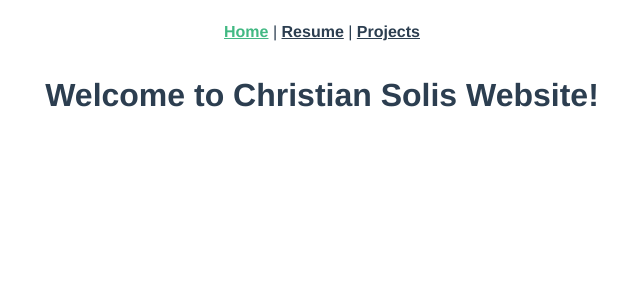
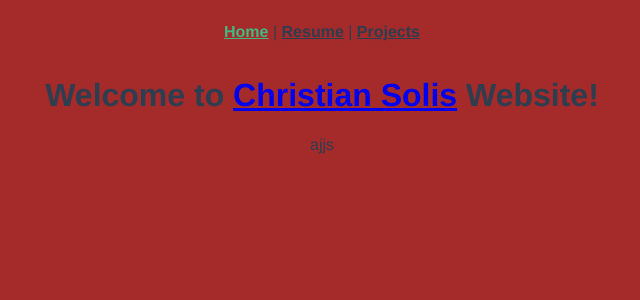
Before and after one commit to Tacoholic/personal_website, a Vue app: page / in a window 1280 px wide. Shown: the top 300 px of the page, without its empty margins (318-958 px from the left). Built offline with nearby package versions, Linux system fonts and the light colour scheme; the HTML template or start-up script is replaced by a standard one.

Commit message:
added background

```diff
--- a/src/App.vue
+++ b/src/App.vue
@@ -11,6 +11,17 @@
 </template>
 
 <style>
+
+
+body {
+  background-color: brown;
+}
+
+#p {
+  font-family: 'Avenir', Helvetica, Arial, sans-serif
+
+
+}
 #app {
   font-family: 'Avenir', Helvetica, Arial, sans-serif;
   -webkit-font-smoothing: antialiased;
--- a/src/views/Home.vue
+++ b/src/views/Home.vue
@@ -1,7 +1,10 @@
 <template>
   <div>
-    <h1> Welcome to Christian Solis Website!</h1>
+    <h1> Welcome to <a href="https://www.youtube.com">Christian Solis</a> Website!</h1>
+
+     <p>ajjs</p>
   </div>
+
 </template>
 
 <script>
--- a/src/views/Projects.vue
+++ b/src/views/Projects.vue
@@ -1 +1 @@
-Projects.vue
+<p>kasks</p>
--- a/src/views/Resume.vue
+++ b/src/views/Resume.vue
@@ -1,6 +1,9 @@
 <template>
   <div class="resume">
-    <h1>This will be the resume page</h1>
-    <p>hahahahahaha</p>
+    <h1>This is an about page</h1>
+
+     <p> this will go here </p>
   </div>
+
+
 </template>
```
